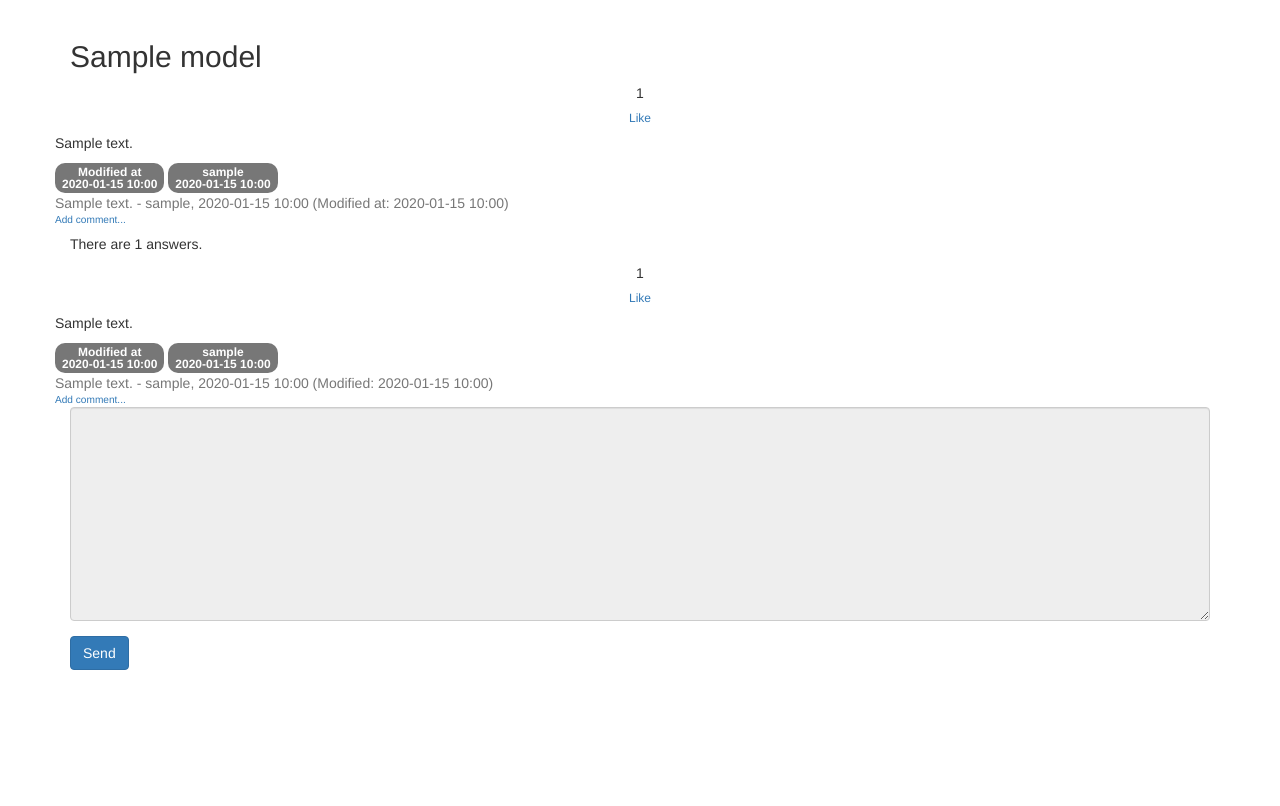
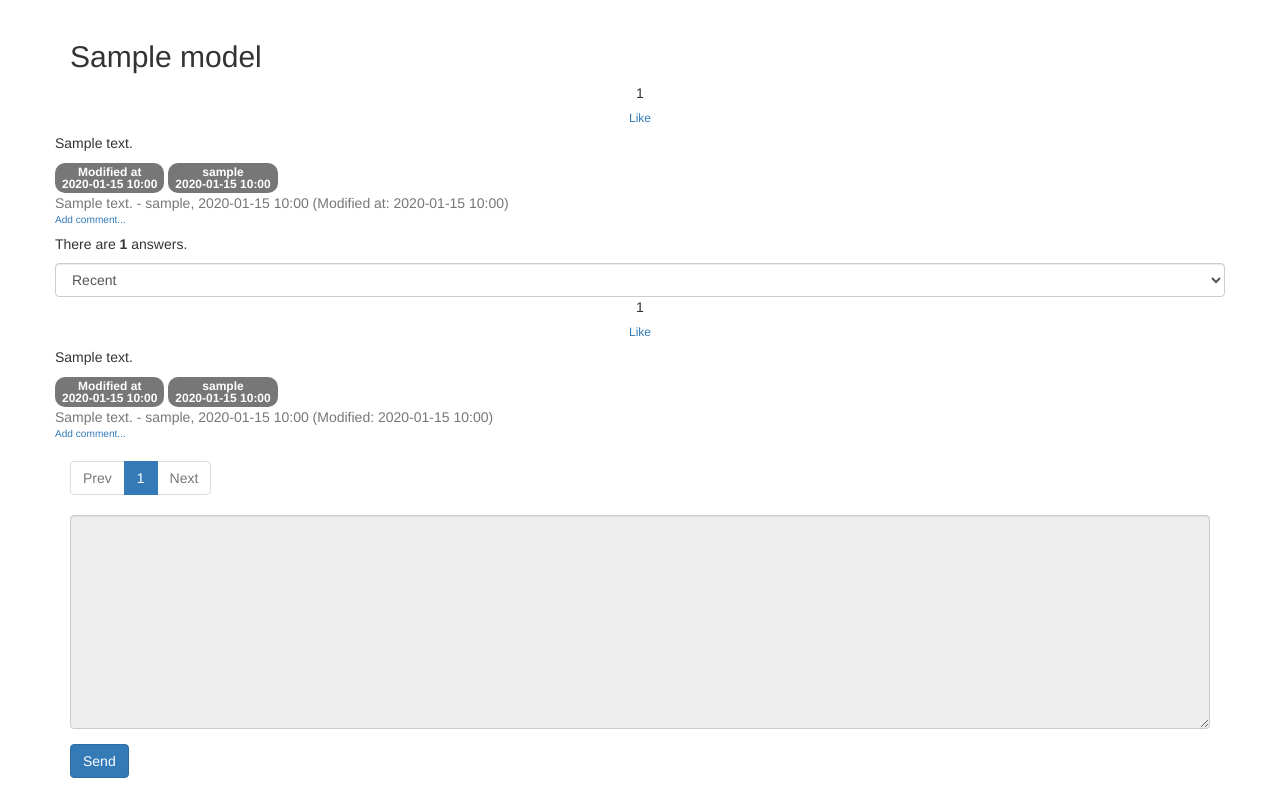
Before and after one commit to HoYaProject/hBulletinBoard_Flask, a Flask app: page /question/detail/1/ in a window 1280 px wide. Shown: the part 52-858 px from the top of the page. Before the commit the page ends 722 px from the top, so only its background shows below. Run offline with Flask 2, Linux system fonts and the light colour scheme; tables that the repository leaves empty hold one stand-in row (values such as "Sample post"); some libraries are stand-ins or nearby versions.

Commit message:
Added Sort/Search feature for Answer

```diff
--- a/src/templates/question/question_detail.html
+++ b/src/templates/question/question_detail.html
@@ -76,8 +76,18 @@
         </div>
     </div>
 
-    <h5 class="border-bottom my-3 py-2">There are {{ question.answer_set|length }} answers.</h5>
-    {% for answer in question.answer_set %}
+    <div class="row justify-content-between my-3 border-top">
+        <h5 class="py-2">There are <strong>{{ question.answer_set|length }}</strong> answers.</h5>
+        <!-- Sort -->
+        <div class="py-2 col-2">
+            <select class="form-control sort">
+                <option value="recent" {% if sort=='recent' %}selected{% endif %}>Recent</option>
+                <option value="recommend" {% if sort=='recommend' %}selected{% endif %}>Recommend</option>
+            </select>
+        </div>
+    </div>
+
+    {% for answer in answer_list.items %}
     <a name="answer_{{ answer.id }}"></a>
     <div class="row my-3">
         <!-- Like -->
@@ -147,6 +157,49 @@
     </div>
     {% endfor %}
 
+    <!-- Pagination -->
+    <ul class="pagination justify-content-center">
+        <!-- Previous Page -->
+        {% if answer_list.has_prev %}
+        <li class="page-item">
+            <a class="page-link" data-page="{{ answer_list.prev_num }}" href="#">Prev</a>
+        </li>
+        {% else %}
+        <li class="page-item disabled">
+            <a class="page-link" tabindex="-1" aria-disabled="true" href="#">Prev</a>
+        </li>
+        {% endif %}
+
+        {% for page_num in answer_list.iter_pages() %}
+        {% if page_num %}
+        {% if page_num != answer_list.page %}
+        <li class="page-item">
+            <a class="page-link" data-page="{{ page_num }}" href="#">{{ page_num }}</a>
+        </li>
+        {% else %}
+        <li class="page-item active" aria-current="page">
+            <a class="page-link" href="#">{{ page_num }}</a>
+        </li>
+        {% endif %}
+        {% else %}
+        <li class="disabled">
+            <a class="page-link" href="#">...</a>
+        </li>
+        {% endif %}
+        {% endfor %}
+
+        <!-- Next Page -->
+        {% if answer_list.has_next %}
+        <li class="page-item">
+            <a class="page-link" data-page="{{ answer_list.next_num }}" href="#">Next</a>
+        </li>
+        {% else %}
+        <li class="page-item disabled">
+            <a class="page-link" tabindex="-1" aria-disabled="true" href="#">Next</a>
+        </li>
+        {% endif %}
+    </ul>
+
     <form action="{{ url_for('answer.create', question_id=question.id) }}" class="my-3" method="post">
         {{ form.csrf_token }}
         {% for field, errors in form.errors.items() %}
@@ -161,6 +214,11 @@
         <input class="btn btn-primary" type="submit" value="Send" />
     </form>
 </div>
+
+<form id="detailForm" method="get" action="{{ url_for('question.detail', question_id=question.id) }}">
+    <input id="page" type="hidden" name="page" value="{{ page }}">
+    <input id="sort" type="hidden" name="sort" value="{{ sort }}">
+</form>
 {% endblock %}
 
 {% block scripts %}
@@ -179,5 +237,20 @@
             location.href = $(this).data('uri')
         }
     })
+
+    // Sort
+    $(document).ready(function () {
+        $(".sort").on('change', function () {
+            $('#sort').val($(this).val());
+            $('#page').val(1)
+            $("#detailForm").submit();
+        });
+    });
+
+    // Pagination
+    $(".page-link").on('click', function () {
+        $("#page").val($(this).data("page"));
+        $("#detailForm").submit();
+    });
 </script>
 {% endblock %}
--- a/src/templates/question/question_list.html
+++ b/src/templates/question/question_list.html
@@ -32,7 +32,8 @@
             </tr>
         </thead>
         <tbody>
-            {% if question_list %} {% for question in question_list.items %}
+            {% if question_list %}
+            {% for question in question_list.items %}
             <tr class="text-center">
                 <td>{{ question_list.total - ((question_list.page - 1) * question_list.per_page) - loop.index0 }}</td>
                 <td class="text-left">
@@ -51,7 +52,8 @@
                 <td>{{ question.user.username }}</td>
                 <td>{{ question.created_date|datetime }}</td>
             </tr>
-            {% endfor %} {% else %}
+            {% endfor %}
+            {% else %}
             <tr>
                 <td colspan="3">There are no questions.</td>
             </tr>
--- a/src/views/question_views.py
+++ b/src/views/question_views.py
@@ -6,7 +6,7 @@ from ..models.common import db
 from ..models.user import UserModel
 from ..models.question import QuestionModel
 from ..models.answer import AnswerModel
-from ..models.like import question_like
+from ..models.like import question_like, answer_like
 from ..forms import QuestionForm, AnswerForm
 from .account_views import signin_required
 
@@ -98,10 +98,36 @@ def _list():
 
 @bp.route("/detail/<int:question_id>/")
 def detail(question_id):
+    page = request.args.get("page", type=int, default=1)
+    sort = request.args.get("sort", type=str, default="recent")
+
+    # Sort
+    if sort == "recommend":
+        sub_query = (
+            db.session.query(answer_like.c.answer_id, func.count("*").label("num_like"))
+            .group_by(answer_like.c.answer_id)
+            .subquery()
+        )
+        answer_list = (
+            AnswerModel.query.filter(AnswerModel.question_id == question_id)
+            .outerjoin(sub_query, AnswerModel.id == sub_query.c.answer_id)
+            .order_by(sub_query.c.num_like.desc(), AnswerModel.created_date.desc())
+        )
+    else:
+        answer_list = AnswerModel.query.filter(
+            AnswerModel.question_id == question_id
+        ).order_by(AnswerModel.created_date.desc())
+    answer_list = answer_list.paginate(page, per_page=5)
+
     form = AnswerForm()
     question = QuestionModel.query.get_or_404(question_id)
     return render_template(
-        "question/question_detail.html", question=question, form=form
+        "question/question_detail.html",
+        question=question,
+        answer_list=answer_list,
+        page=page,
+        sort=sort,
+        form=form,
     )
 
 
```
Also changed, not shown: hbb.db.
